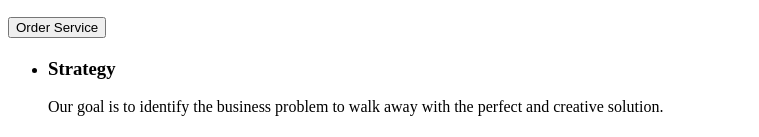
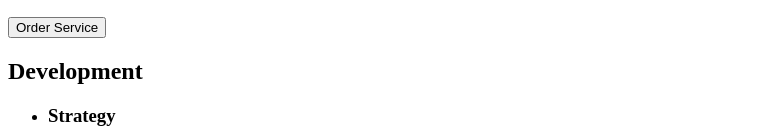
Before and after one commit to TarasDemchenko/goit-markup-hw-01, a plain HTML site: page index.html in a window 1280 px wide. Shown: the part 198-335 px from the top of the page, without its empty margins (0-759 px from the left). Drawn offline with Linux system fonts and the light colour scheme.

Commit message:
error checking

```diff
--- a/index.html
+++ b/index.html
@@ -4,7 +4,7 @@
     <meta charset="UTF-8" />
     <meta http-equiv="X-UA-Compatible" content="IE=edge" />
     <meta name="viewport" content="width=device-width, initial-scale=1.0" />
-    <title>Document</title>
+    <title>WebStudio</title>
   </head>
   <body>
     <!-- contacts -->
@@ -31,7 +31,7 @@
         <button type="button">Order Service</button>
       </section>
       <section>
-        <h2></h2>
+        <h2>Development</h2>
         <ul>
           <li>
             <h3>Strategy</h3>
```
